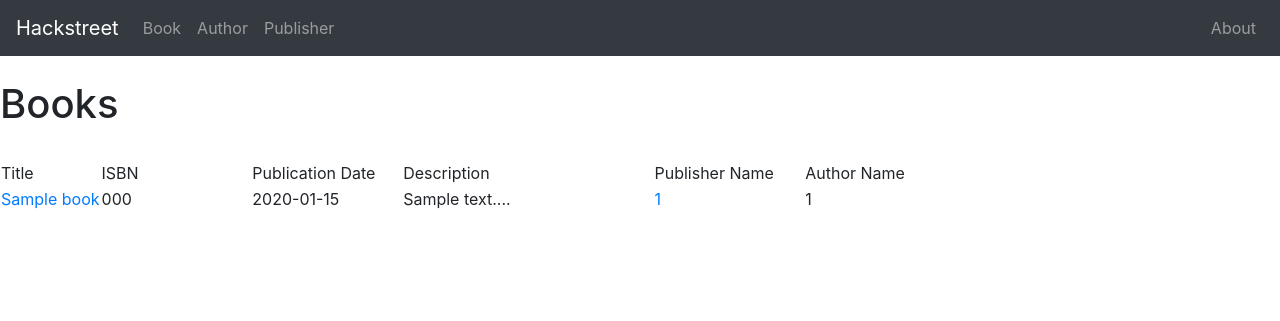
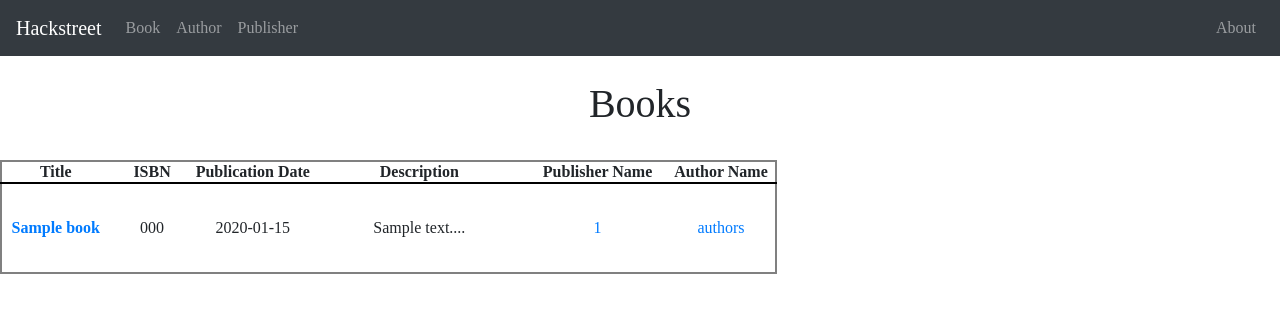
Before and after one commit to xiaobao57/booksIDB, a Flask app: page /bookhome in a window 1280 px wide. Shown: the top 321 px of the page. Run offline with Flask 2, Linux system fonts and the light colour scheme; tables that the repository leaves empty hold one stand-in row (values such as "Sample post"); some libraries are stand-ins or nearby versions.

Commit message:
fixed authorhome page with pictures

```diff
--- a/main.py
+++ b/main.py
@@ -53,14 +53,13 @@ def bookinfo(bookid):
     #author = db.session.query(Author).filter(Author.id == authorID).first()
     return render_template('book.html', book = book) #, author = author)
 
-# @app.route('/authorhome/<int:authorid>')
-# def authorinfo(authorid):
+@app.route('/authorhome/<int:authorid>')
+def authorinfo(authorid):
 
-#     book = db.session.query(Book).filter(Book.id == bookid).first()
-#     authorID = db.session.query(authorlist).filter(authorlist.bookID == bookid).first()
-#     author = db.session.query(Author).filter(Author.id == authorid).first()
+    authorBook = db.session.query(authorlist).filter(authorlist.bookID == authorid).first()
+    author = db.session.query(Author).filter(Author.id == authorBook.authorID).first()
 
-#     return render_template('author.html', author = author)
+    return render_template('author.html', author = author)
 
 @app.route('/publisherhome/<int:publisherid>')
 def publisherinfo(publisherid):
--- a/templates/bookhome.html
+++ b/templates/bookhome.html
@@ -1,34 +1,113 @@
-{% extends 'base.html' %}
+
+<head>
+<style type="text/css">
+.ms-list7-1010-main {
+	border: 1.5pt solid gray;
+}
+.ms-list7-1010-tl {
+	font-weight: bold;
+	border-left-style: none;
+	border-right-style: none;
+	border-top-style: none;
+	border-bottom: 1.5pt solid black;
+}
+.ms-list7-1010-left {
+	font-weight: bold;
+	border-left-style: none;
+	border-right-style: none;
+	border-top-style: none;
+	border-bottom: .75pt solid gray;
+}
+.ms-list7-1010-top {
+	font-weight: bold;
+	border-left-style: none;
+	border-right-style: none;
+	border-top-style: none;
+	border-bottom: 1.5pt solid black;
+}
+.ms-list7-1010-even {
+	font-weight: normal;
+	border-left-style: none;
+	border-right-style: none;
+	border-top-style: none;
+	border-bottom: .75pt solid gray;
+}
+.auto-style3 {
+	font-weight: normal;
+	text-align: center;
+	font-family: "Times New Roman", Times, serif;
+	border-left-style: none;
+	border-right-style: none;
+	border-top-style: none;
+	border-bottom: .75pt solid gray;
+}
+.auto-style4 {
+	font-weight: bold;
+	text-align: center;
+	font-family: "Times New Roman", Times, serif;
+	border-left-style: none;
+	border-right-style: none;
+	border-top-style: none;
+	border-bottom: .75pt solid gray;
+}
+.auto-style5 {
+	font-weight: bold;
+	text-align: center;
+	font-family: "Times New Roman", Times, serif;
+	border-left-style: none;
+	border-right-style: none;
+	border-top-style: none;
+	border-bottom: 1.5pt solid black;
+}
+.auto-style6 {
+	text-align: center;
+	font-family: "Times New Roman", Times, serif;
+}
+.auto-style7 {
+	font-family: "Times New Roman", Times, serif;
+}
+a {
+	color: #006666;
+}
+a:visited {
+	color: #669999;
+}
+</style>
+</head>
+
+<span class="auto-style7">{% extends 'base.html' %}
 
 {% block content %}
+</span>
 <div id="bookid" class="books page picture">
 	<div class="innerdiv">
 		<div class="contentdiv">
-			<h1 class="pagetitle">Books</h1>
-			<div class="hr"><span></span></div>
-			<br>
-			<table>
+			<h1 class="auto-style6">Books</h1>
+			<div class="hr"></div>
+			<br class="auto-style7">
+			<table class="ms-list7-1010-main">
+				<!-- fpstyle: 30,010101100 -->
 				<tr>
-					<td width="10%">Title</td>
-					<td width="15%">ISBN</td>
-					<td width="15%">Publication Date</td>
-					<td width="25%">Description</td>
-					<td width="15%">Publisher Name</td>
-					<td width="20%">Author Name</td>
+					<td class="auto-style5" style="width: 14%">Title</td>
+					<td class="auto-style5" style="width: 11%">ISBN</td>
+					<td class="auto-style5" style="width: 15%">Publication Date</td>
+					<td class="auto-style5" style="width: 28%">Description</td>
+					<td class="auto-style5" style="width: 18%">Publisher Name</td>
+					<td width="20%" class="auto-style5">Author Name</td>
 				</tr>
-				{% for i in books %}
+				<caption class="auto-style7">{% for i in books %}
 				<tr>
-					<td><a href="{{url_for('bookinfo',bookid=i.id)}}">{{i.title}}</a></td>
-					<td>{{i.isbn}}</td>
-					<td>{{i.publisher_date}}</td>
-					<td>{{i.description[0:100]}}...</td>
-					<td><a href="{{url_for('publisherinfo',publisherid=i.publisherID)}}">{{i.publisherID}}</a></td>
-					<td>{{i.publisherID}}</td>
+					<td class="auto-style4" style="height: 90px; width: 14%"><a href="{{url_for('bookinfo',bookid=i.id)}}">{{i.title}}</a></td>
+					<td class="auto-style3" style="height: 90px; width: 11%">{{i.isbn}}</td>
+					<td class="auto-style3" style="height: 90px; width: 15%">{{i.publisher_date}}</td>
+					<td class="auto-style3" style="height: 90px; width: 28%">{{i.description[0:100]}}...</td>
+					<td class="auto-style3" style="height: 90px; width: 18%"><a href="{{url_for('publisherinfo',publisherid=i.publisherID)}}">{{i.publisherID}}</a></td>
+					<td class="auto-style3" style="height: 90px"><a href="{{url_for('authorinfo',authorid=i.id)}}">authors</a></td>
 				</tr>
-				{% endfor %}
+				<caption class="auto-style7">{% endfor %}
 			</table>
 		</div>
 	</div>
 </div>
 
-{% endblock %}
+<span class="auto-style7">{% endblock %}</span>
```
Also changed, not shown: templates/author.html (+1 -21 lines), templates/authorhome.html (+10 -10 lines).
